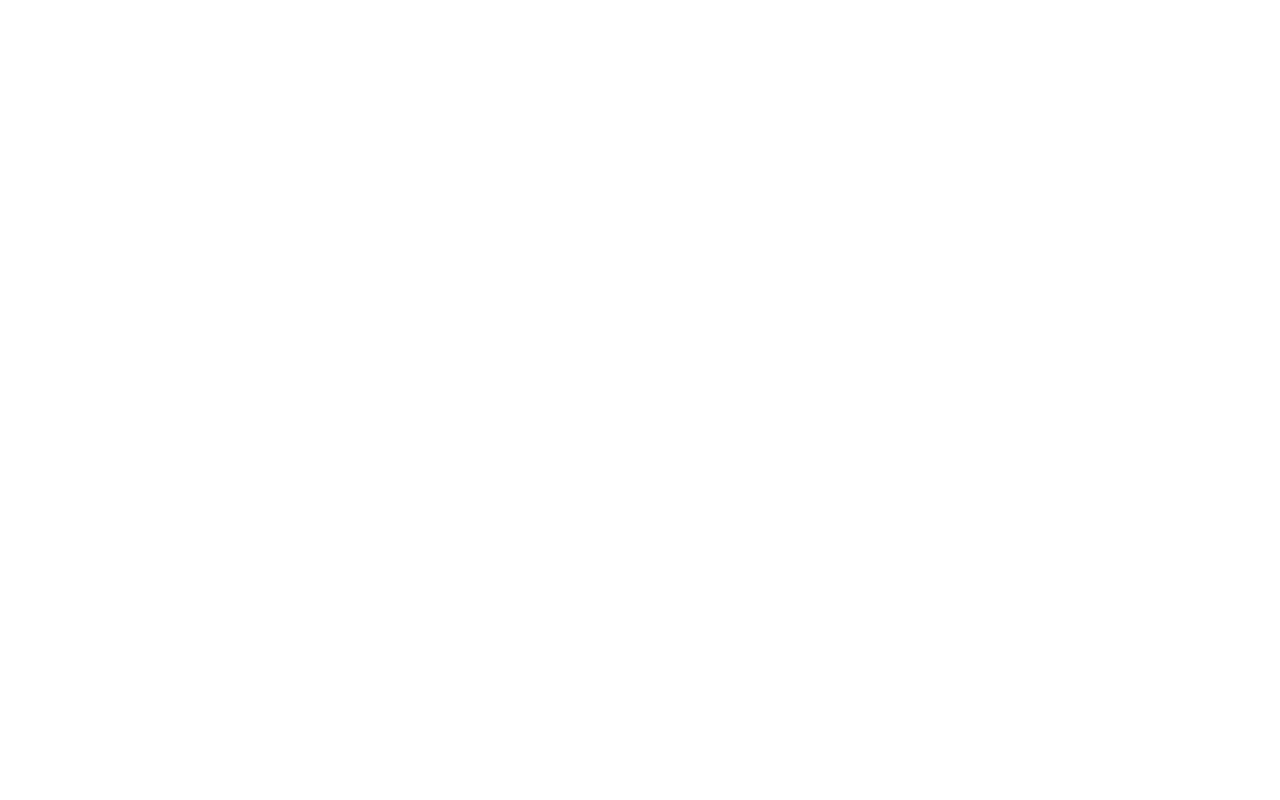
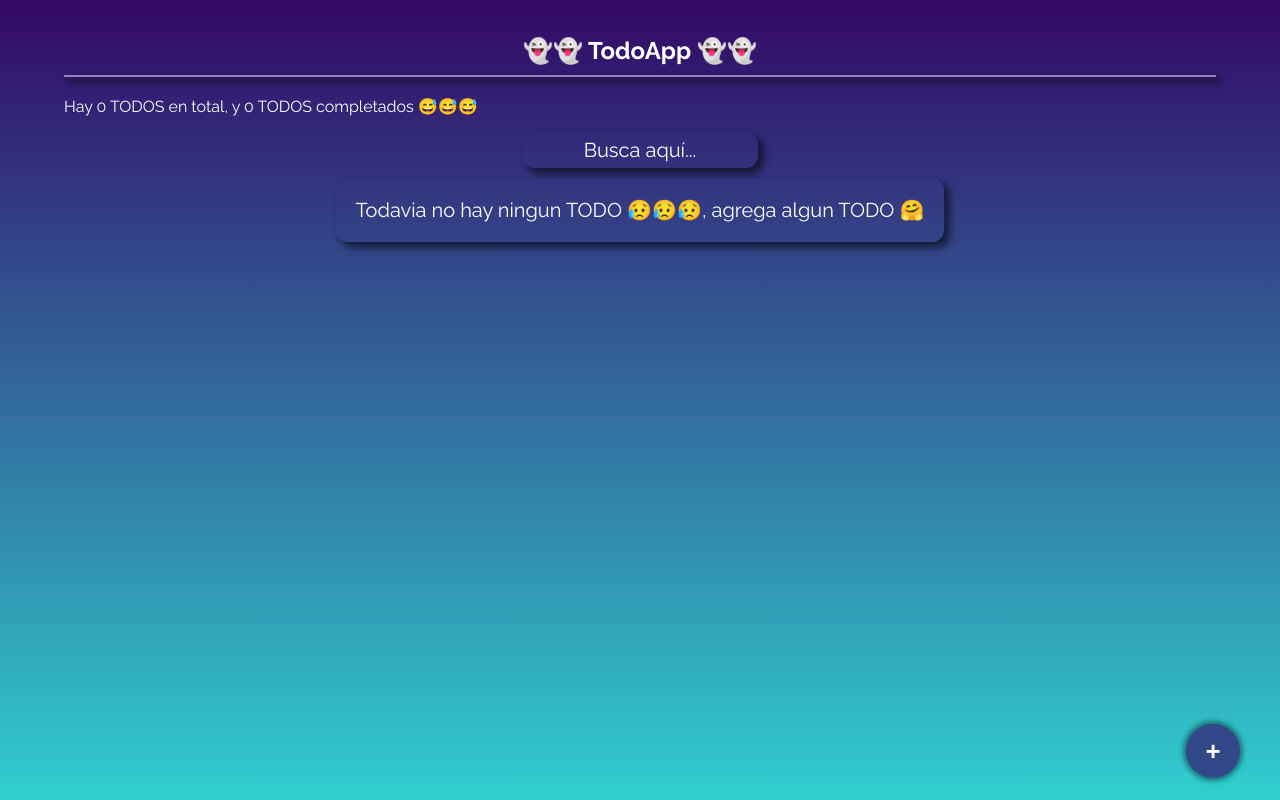
Before and after one commit to PandavionxD/TODOs, a plain HTML site: page docs/index.html in a window 1280 px wide. Drawn offline with Linux system fonts and the light colour scheme; the site is published under a folder, as on GitHub Pages, so addresses that start at the root find nothing.

Commit message:
ahsdjkas

```diff
--- a/docs/index.html
+++ b/docs/index.html
@@ -6,8 +6,8 @@
     <!-- FONT AWESOME -->
     <link rel="stylesheet" href="https://cdnjs.cloudflare.com/ajax/libs/font-awesome/6.4.0/css/all.min.css" integrity="sha512-iecdLmaskl7CVkqkXNQ/ZH/XLlvWZOJyj7Yy7tcenmpD1ypASozpmT/E0iPtmFIB46ZmdtAc9eNBvH0H/ZpiBw==" crossorigin="anonymous" referrerpolicy="no-referrer" />
     <title>TodoApp</title>
-    <script type="module" crossorigin src="/assets/index-38d755f2.js"></script>
-    <link rel="stylesheet" href="/assets/index-349e6d70.css">
+    <script type="module" crossorigin src="./assets/index-38d755f2.js"></script>
+    <link rel="stylesheet" href="./assets/index-349e6d70.css">
   </head>
   <body>
     <div id="root"></div>
```
